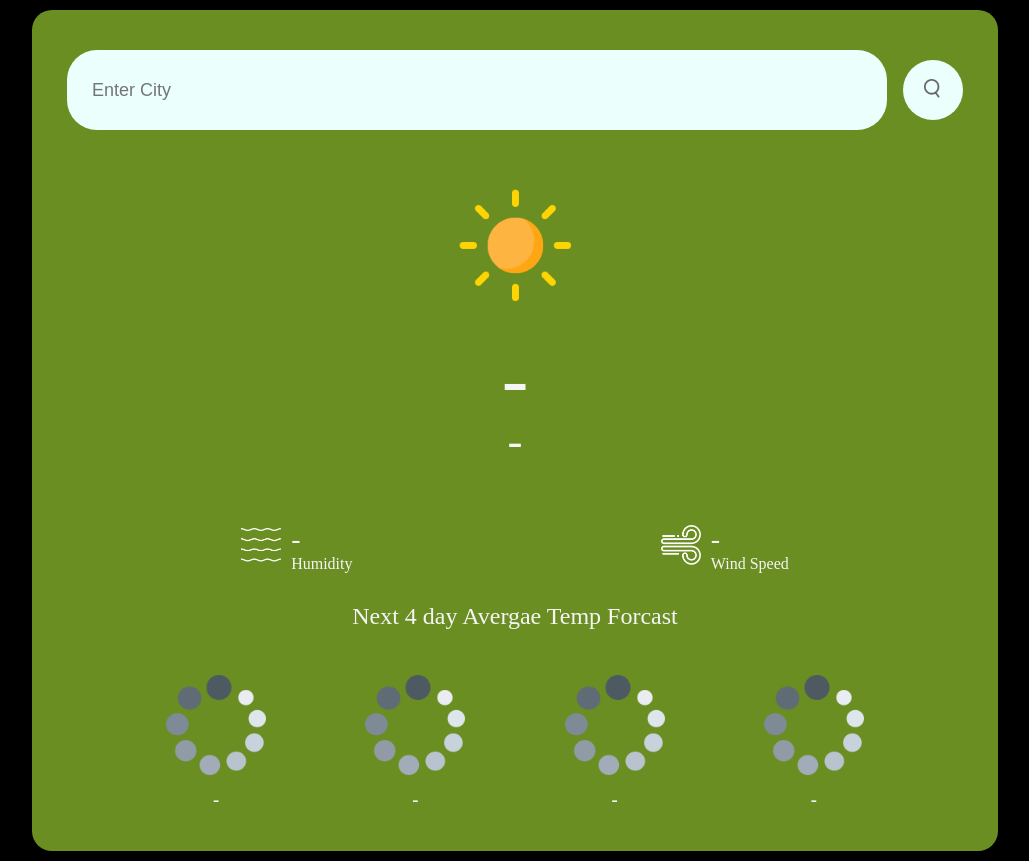
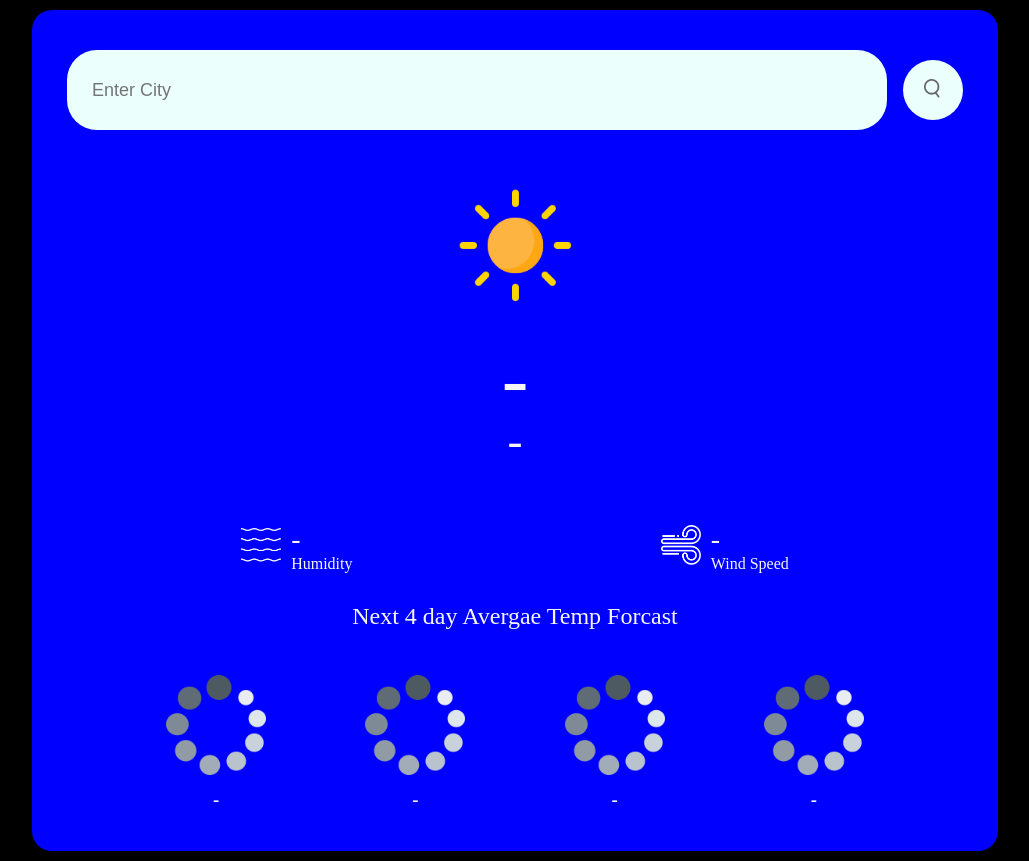
Before and after one commit to sumeetjain2002/Weather-App, a website: page public/index.html in a window 1280 px wide. Shown: the whole page, without its empty margins (125-1154 px from the left). Drawn offline with nearby package versions, Linux system fonts and the light colour scheme.

```diff
--- a/public/style.css
+++ b/public/style.css
@@ -13,7 +13,7 @@
   width: 70%;
   max-height: 50%;
   /* max-width: 470px; */
-  background: olivedrab;
+  background: blue;
   border-radius: 20px;
   color: whitesmoke;
 
```
Also changed, not shown: 1 other file.
